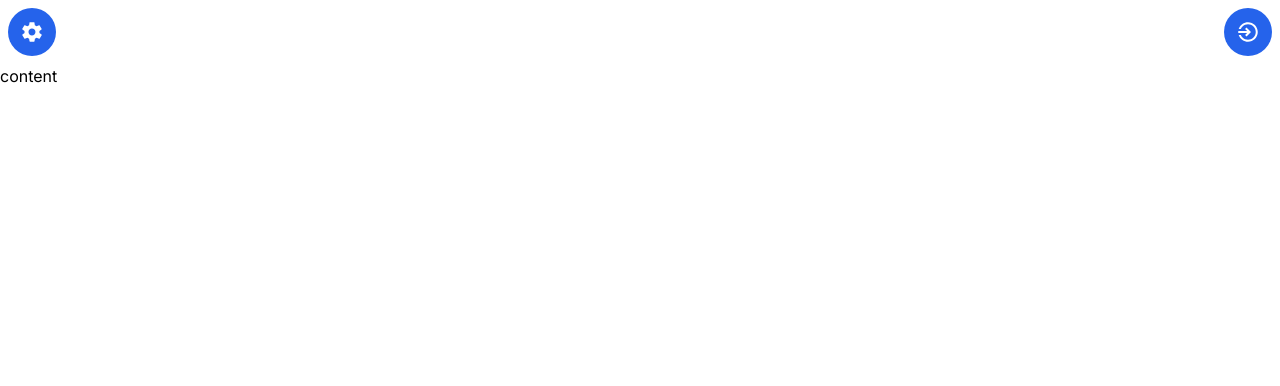
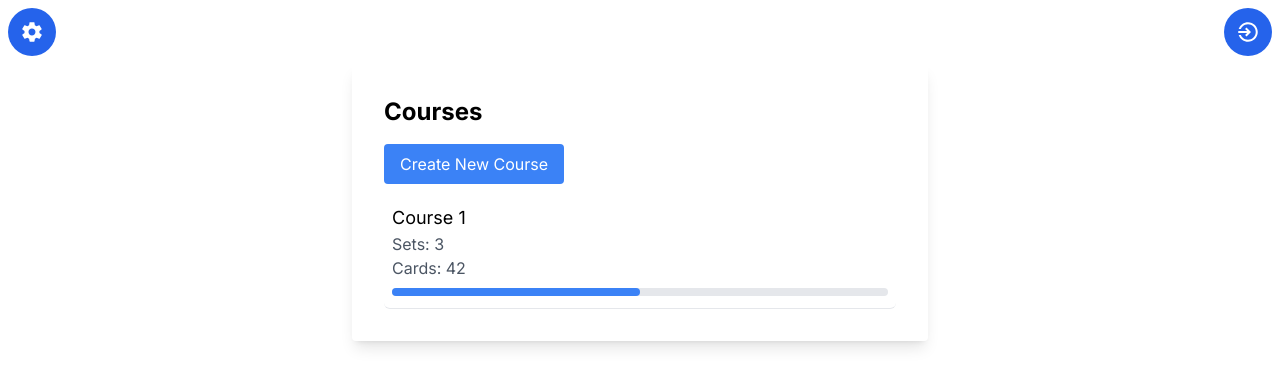
Before and after one commit to jakob-rzeppa/flashcards-app, a Next.js app: page /library in a window 1280 px wide. Shown: the top 386 px of the page. Built offline with nearby package versions, Linux system fonts and the light colour scheme.

Commit message:
list of courses

```diff
--- a/app/library/page.tsx
+++ b/app/library/page.tsx
@@ -1,4 +1,9 @@
+"use client";
+
 import React from "react";
+
+import Button from "@/components/Button";
+import ListItem from "@/components/ListItem";
 
 function Library() {
   // New Course Button
@@ -6,7 +11,18 @@ function Library() {
   // Course Functionality (link)
   // Order => most used, alphabeticly, date created, date last used
   // Delete course (Only in the course not this page)
-  return <div>content</div>;
+  return (
+    <div className="w-full max-w-xl bg-white p-8 rounded shadow-lg mx-auto">
+      <h1 className="text-2xl font-bold mb-4">Courses</h1>
+      <Button onClick={() => {}}>Create New Course</Button>
+      <ul className="mt-2">
+        <ListItem
+          title="Course 1"
+          descriptions={{ Sets: 3, Cards: 42 }}
+        ></ListItem>
+      </ul>
+    </div>
+  );
 }
 
 export default Library;
--- /dev/null
+++ b/components/ListItem.tsx
@@ -0,0 +1,23 @@
+import React from "react";
+
+interface Props {
+  title: string;
+  descriptions: { [info: string]: number };
+}
+
+function ListItem({ title, descriptions }: Props) {
+  //TODO functionality; progress Bar
+  return (
+    <li className="flex flex-col py-3 px-2 border-b border-gray-200 rounded-md hover:bg-gray-200">
+      <span className="text-lg">{title}</span>
+      {Object.keys(descriptions).map((info) => (
+        <p className="text-gray-600">{info + ": " + descriptions[info]}</p>
+      ))}
+      <div className="w-full bg-gray-200 rounded-full h-2 mt-2">
+        <div className="bg-blue-500 h-full rounded-full w-1/2"></div>
+      </div>
+    </li>
+  );
+}
+
+export default ListItem;
```
